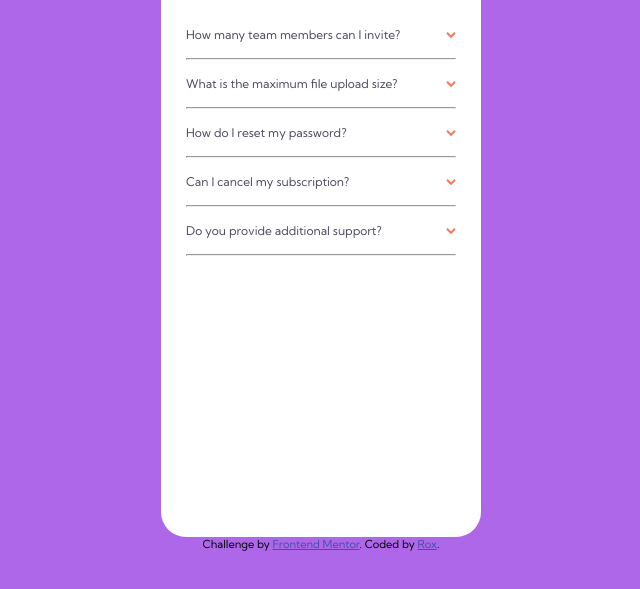
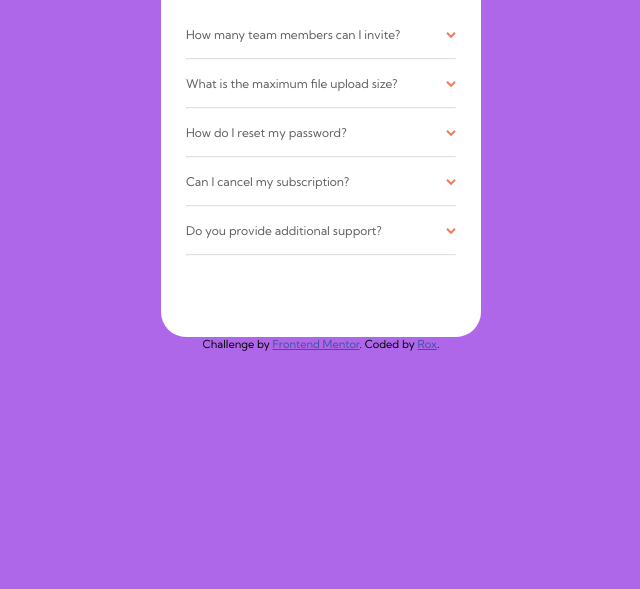
Before and after one commit to rox-io/faq-card-main, a plain HTML site: page index.html in a window 1280 px wide. Shown: the part 301-890 px from the top of the page, without its empty margins (319-959 px from the left). After the commit the page ends 800 px from the top, so only its background shows below. Drawn offline with Linux system fonts and the light colour scheme.

Commit message:
added font color class

```diff
--- a/style.css
+++ b/style.css
@@ -14,7 +14,7 @@ body {
     flex-direction: column;
     align-items: center;
     width: 280px;
-    height: 700px;
+    height: 500px;
     background-color: white;
     padding: 5px 20px;
     border-radius: 25px;
@@ -44,12 +44,8 @@ body {
     margin: 0;
 }
 
-#accordion-list .first-li {
-    color: hsl(237, 12%, 33%);
-}
-
-#accordion-list .hidden-li {
-    color: hsl(240, 6%, 50%);
+.list-font-color {
+    color: hsl(240, 3%, 38%);
 }
 
 .hidden-li {
@@ -79,3 +75,6 @@ h1 {
 ul img {
     padding-top: 5px;
 }
+ hr {
+     opacity: 0.3;
+ }
```
